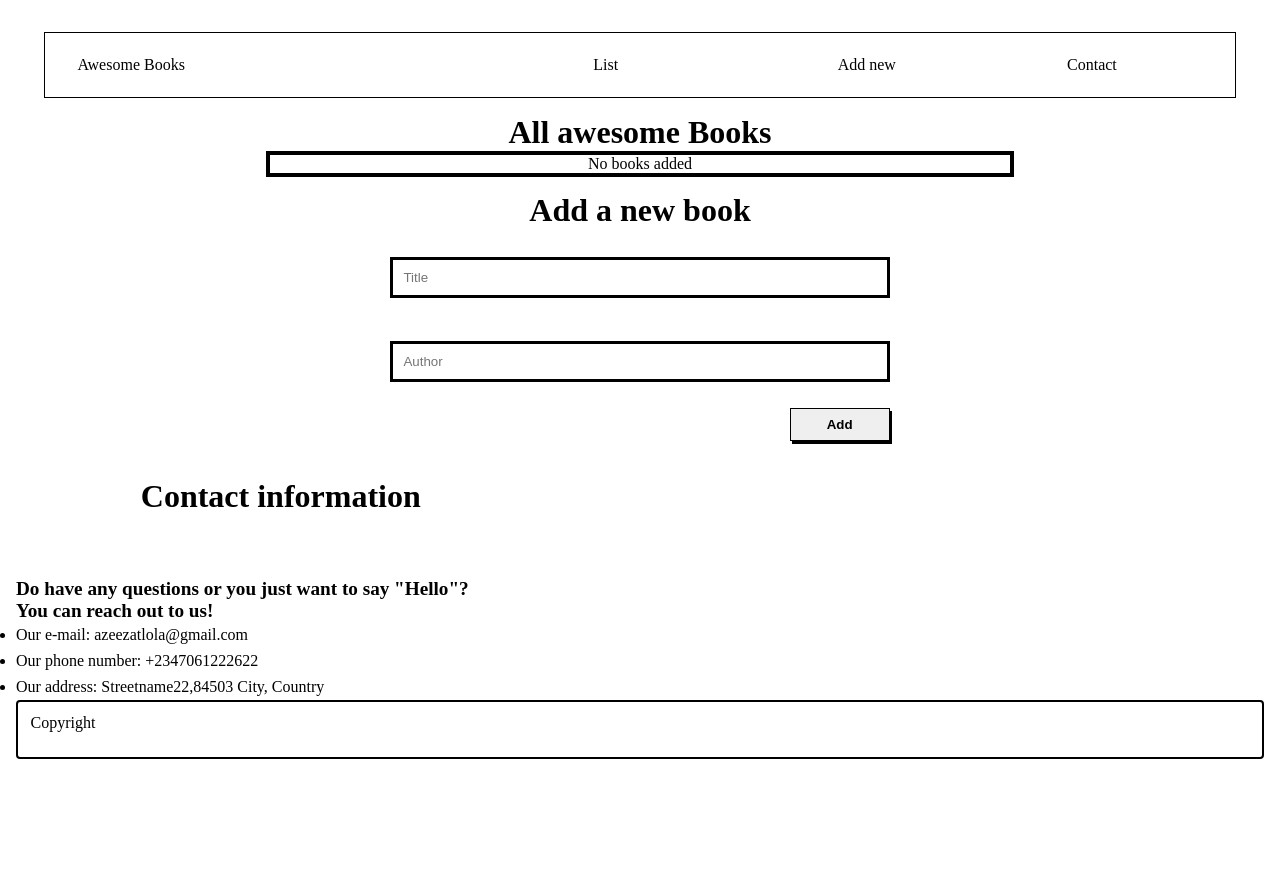
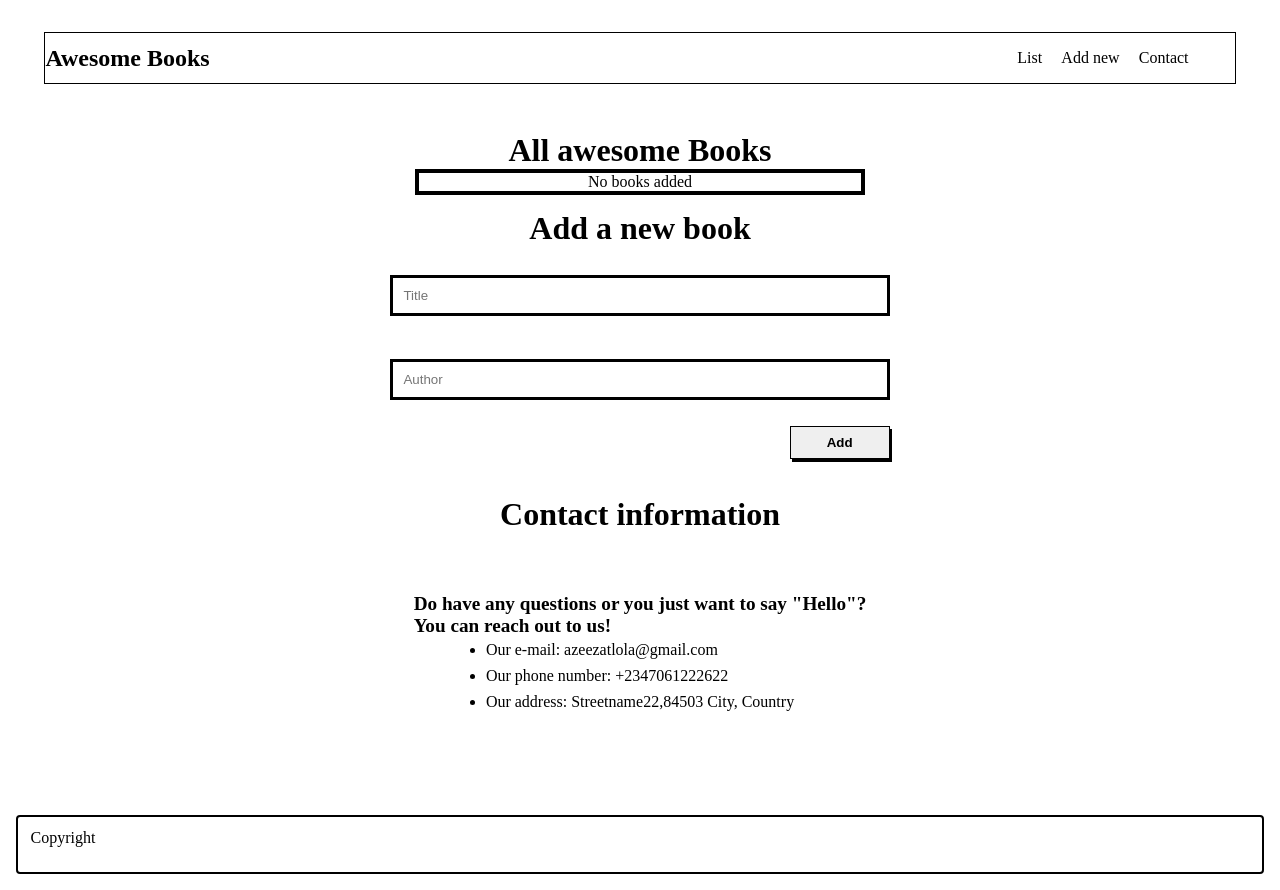
Before and after one commit to chukwuemeka1234/Awesome-Book, a plain HTML site: page index.html in a window 1280 px wide. Before the commit the page ends 800 px from the top, so only its background shows below. Drawn offline with Linux system fonts and the light colour scheme; a script that the page names is missing.

Commit message:
Modify the markup for books

```diff
--- a/index.html
+++ b/index.html
@@ -11,19 +11,35 @@
 
 <body id="body" class="bod">
     <header class="header">
-    <ul class="headerdiv">
-        <li class="listItem item1" ><span class="headtitle">Awesome Books</span> <a href="#sectionOne" class="headlist">List</a></li>
-        <li class="listItem item2" ><a href="#book-form" class="headadd">Add new</a></li>
-        <li class="listItem item3" ><a href="#"class="headcontact">Contact</a></li>
+        <!-- <ul class="headerdiv">
+            <li class="listItem item1"><span class="headtitle">Awesome Books</span> <a id="list-id"
+                class="headlist">List</a></li>
+            <li class="listItem item2"><a id="add-id" class="headadd">Add new</a></li>
+            <li class="listItem item3" id="contact-id"><a class="headcontact">Contact</a></li>
+        </ul> -->
+        <nav class="headerdiv">
+            <h1 class="headtitle">Awesome Books</h1>
+            <ul class="nav-links">
+              <li id="list-id" class="listItems">List</li>
+              <!-- <li><img src="./image/vertical-image.png" alt="vertical image for separating"></li> -->
+              <li id="add-id" class="listItems">Add new</li>
+              <!-- <li><img src="./image/vertical-image.png" alt="vertical image for separating"></li> -->
+              <li id="contact-id" class="listItems">Contact</li>
             </ul>
+          </nav>
     </header>
-    <section class="container">
+
+    <div class="date" id="date"></div>
+
+    <section class="addbook-container" id="book-add">
         <h1 class="awesome-text">All awesome Books</h1>
         <div class="books-container" id="bookslist">
             <p id="bookstatus"></p>
         </div>
-        <form class="form-container">
-        <span class="span"></span>
+    </section>
+
+    <section class="Book-display">
+        <form class="form-container" id="display-book">
             <h2 class="titleform">Add a new book</h2>
             <div class="form-group">
                 <label for="title"></label>
@@ -36,7 +52,8 @@
             <button id="addbook" class="button">Add</button>
         </form>
     </section>
-    <section class="section2">
+
+    <section class="contact-container" id="contact-book">
         <h2 class="contactTitle">Contact information</h2>
         <p class="text">Do have any questions or you just want to say "Hello"?<br>You can reach out to us!</p>
         <ul class="contactul">
@@ -45,6 +62,7 @@
             <li class="ulitem">Our address: Streetname22,84503 City, Country</li>
         </ul>
     </section>
+
     <footer class="footer">
         <p class="right">Copyright</p>
     </footer>
```
Lines whose indentation alone changed are shown as unchanged.
